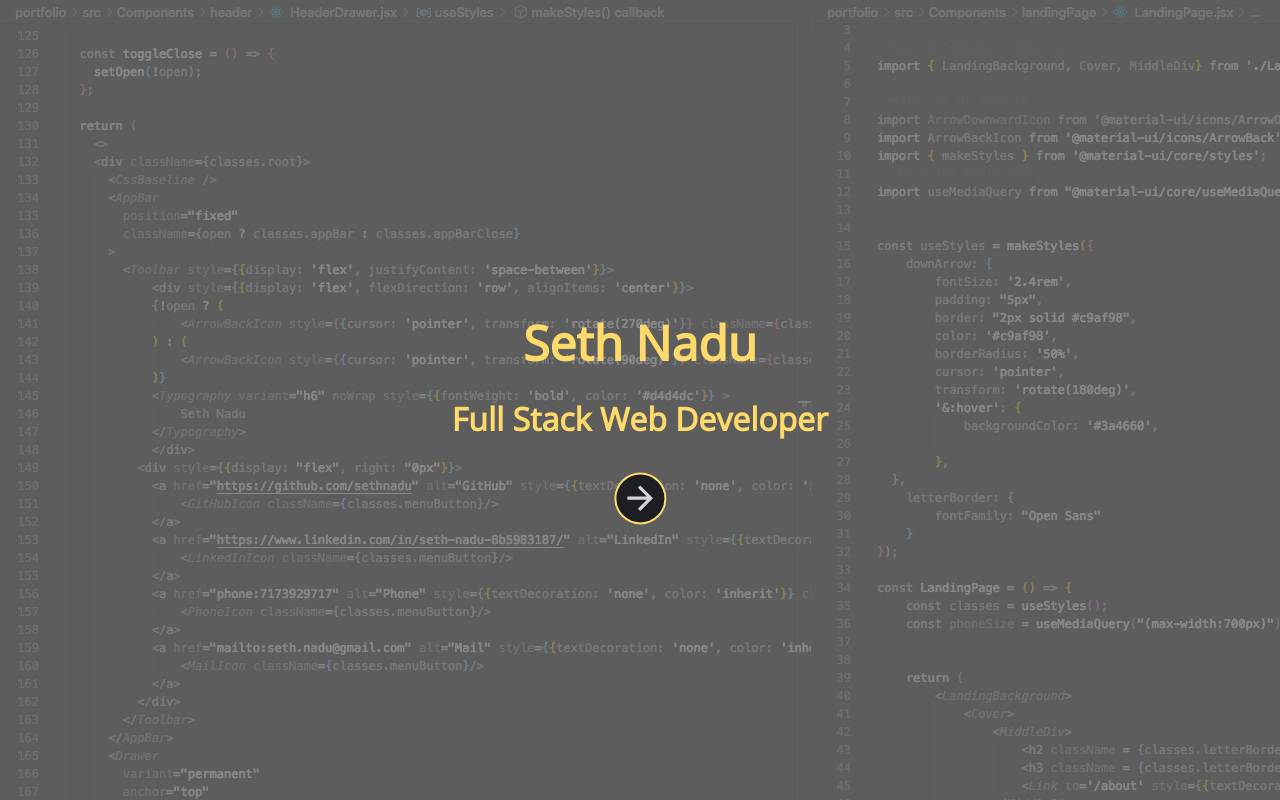
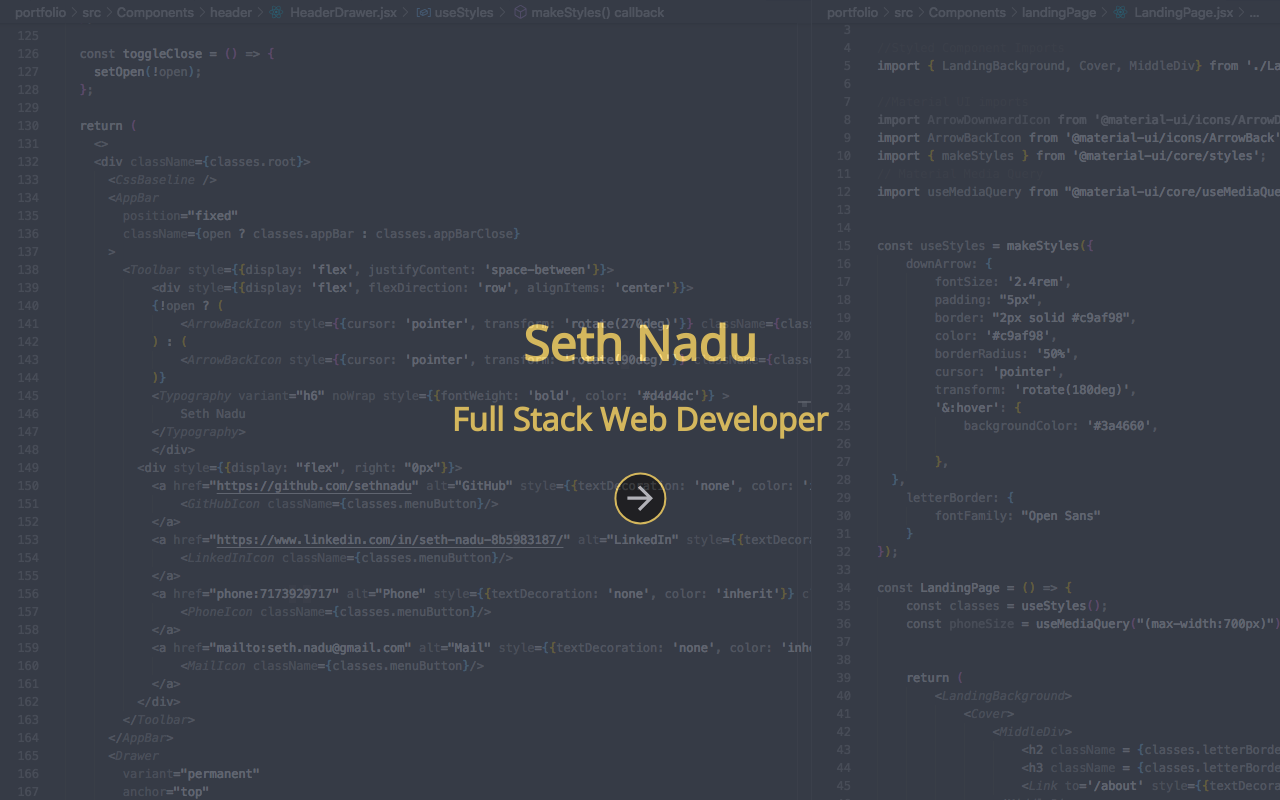
Before and after one commit to sethnadu/portfolio-react, a React (Create React App) app: page / in a window 1280 px wide. Built offline with nearby package versions, Linux system fonts and the light colour scheme.

Commit message:
opacity on landing page for apple, remove .8 from rgb background color

```diff
--- a/src/Components/landingPage/LandingPageStyles.js
+++ b/src/Components/landingPage/LandingPageStyles.js
@@ -18,10 +18,9 @@ export const LandingBackground = styled.div `
 export const Cover = styled.div `
     height: 100vh;
     width: 100%;
-    background-color: rgb(105,105,105, 0.8);
+    background-color: rgb(57,63,77);
+    opacity: .8;
     position: absolute;
-
-
 `
 
 export const MiddleDiv = styled.div `
--- a/src/Components/mobileDrawer/SideBar.jsx
+++ b/src/Components/mobileDrawer/SideBar.jsx
@@ -19,7 +19,8 @@ import PhoneIcon from '@material-ui/icons/Phone';
 const useStyles = makeStyles({
     container: {
         paddingTop: '20px',
-        color: open => !open ? "#d4d4dc" : "#d4d4dc"
+        color: open => !open ? "#d4d4dc" : "#d4d4dc",
+
     },
     arrowDiv: {
         display: 'flex',
```
